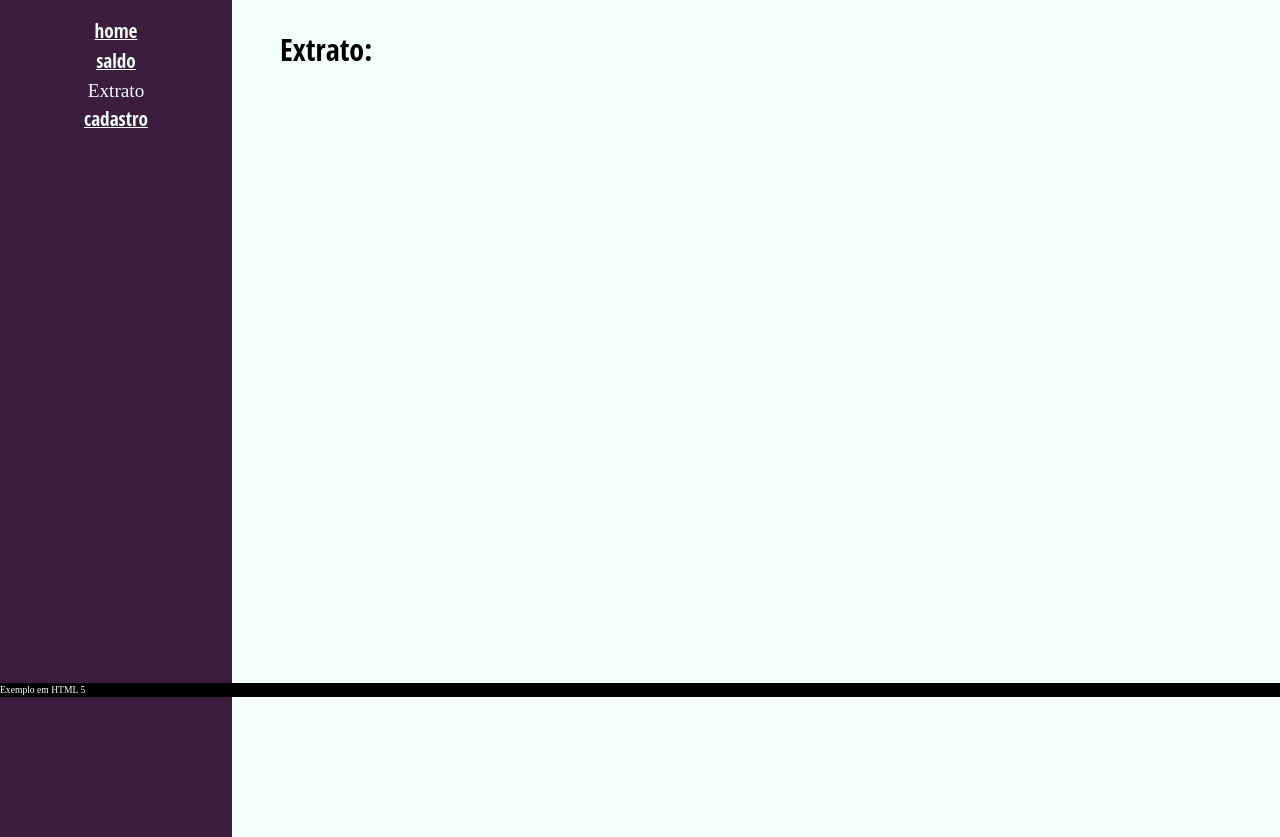
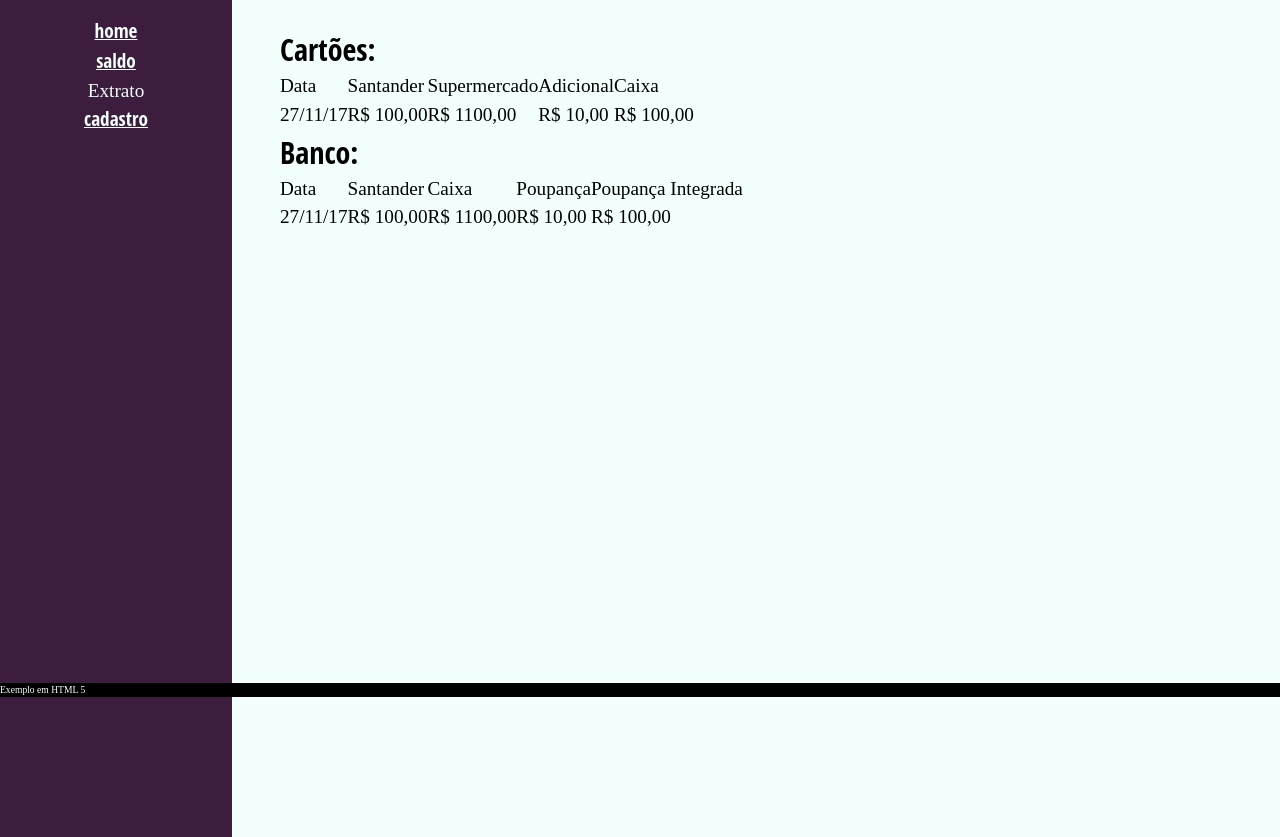
Before and after one commit to ChristianMosini/HTML5, a plain HTML site: page Exemplo01/extrato.html in a window 1280 px wide. Shown: the part 103-940 px from the top of the page. Drawn offline with Linux system fonts and the light colour scheme.

Commit message:
Construção do conteúdo das páginas

```diff
--- a/Exemplo01/extrato.html
+++ b/Exemplo01/extrato.html
@@ -12,7 +12,41 @@
 			<h1 class="titulo-principal">Controle Financeiro</h1>
 
 			<div class="container">
-				<h2 class="subtitulo-texto">Extrato:</h2>
+				<h2 class="subtitulo-texto">Cartões:</h2>
+				<table border="2">
+					<tr>
+						<td>Data</td>
+						<td>Santander</td>
+						<td>Supermercado</td>
+						<td>Adicional</td>
+						<td>Caixa</td>
+					</tr>
+					<tr>
+						<td>27/11/17</td>
+						<td>R$  100,00</td>
+						<td>R$ 1100,00</td>
+						<td>R$   10,00</td>
+						<td>R$ 100,00</td>
+					</tr>
+				</table>
+
+				<h2 class="subtitulo-texto">Banco:</h2>
+				<table>
+					<tr>
+						<td>Data</td>
+						<td>Santander</td>
+						<td>Caixa</td>
+						<td>Poupança</td>
+						<td>Poupança Integrada</td>
+					</tr>
+					<tr>
+						<td>27/11/17</td>
+						<td>R$  100,00</td>
+						<td>R$ 1100,00</td>
+						<td>R$   10,00</td>
+						<td>R$ 100,00</td>
+					</tr>
+				</table>
 			</div>
 		</main>
 		<img src="ij.png" alt="Logo" class="minha-foto">
```
Also changed, not shown: Exemplo01/cadastro.html (+25 -0 lines), Exemplo01/saldo.html (+23 -0 lines), Exemplo01/eu.jpg (added), Exemplo01/github.png (added).
